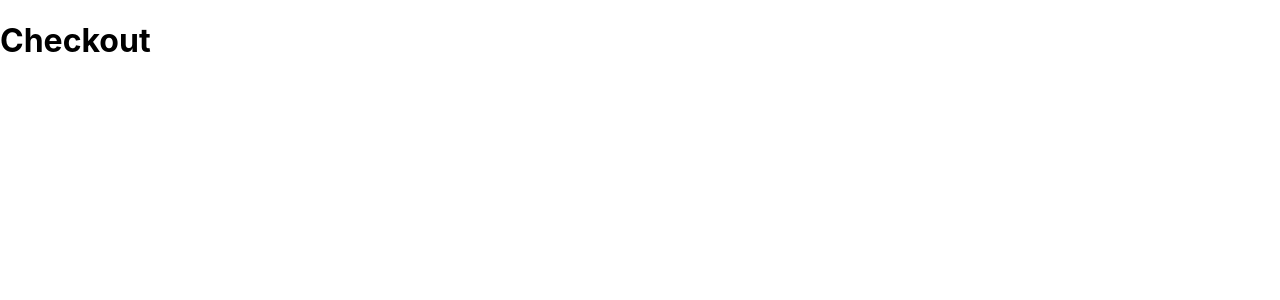
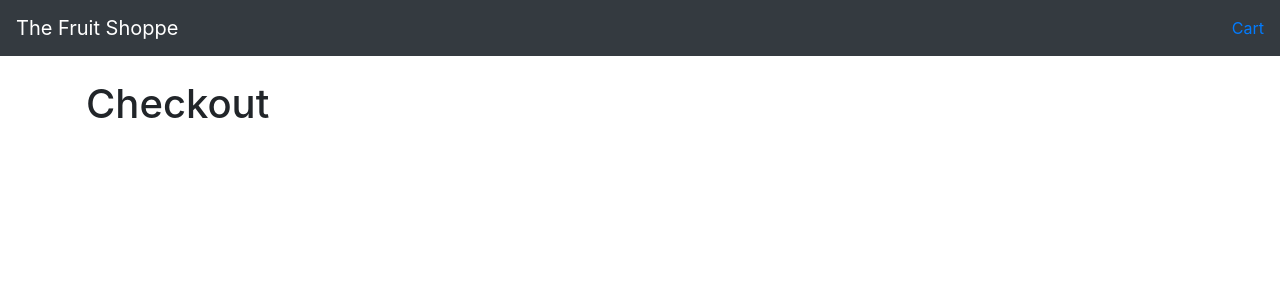
Before and after one commit to jv773/react-shoppe-demo, a React (Create React App) app: page /checkout in a window 1280 px wide. Shown: the top 300 px of the page. Built offline with nearby package versions, Linux system fonts and the light colour scheme.

Commit message:
Patrick/add navigation component (#4)
* add Navigation component

* adding base bootstrap styles

* adding bootstrap container to pages

```diff
--- a/package.json
+++ b/package.json
@@ -11,7 +11,9 @@
     "@types/react": "^16.9.0",
     "@types/react-dom": "^16.9.0",
     "@types/react-router-dom": "^5.1.3",
+    "bootstrap": "^4.4.1",
     "react": "^16.13.0",
+    "react-bootstrap": "^1.0.0-beta.17",
     "react-dom": "^16.13.0",
     "react-router-dom": "^5.1.2",
     "react-scripts": "3.4.0",
--- a/public/index.html
+++ b/public/index.html
@@ -24,7 +24,7 @@
       work correctly both with client-side routing and a non-root public URL.
       Learn how to configure a non-root public URL by running `npm run build`.
     -->
-    <title>Reactshoppe</title>
+    <title>Reactshoppe Demo</title>
   </head>
   <body>
     <noscript>You need to enable JavaScript to run this app.</noscript>
--- a/src/components/App.tsx
+++ b/src/components/App.tsx
@@ -3,11 +3,13 @@ import { Switch, Route } from 'react-router-dom';
 import Cart from './Cart';
 import Checkout from './Checkout';
 import Products from './Products';
+import Navigation from './Navigation';
 import ThankYou from './ThankYou';
 
 function App() {
   return (
     <div>
+      <Navigation />
       <Switch>
         <Route path='/cart'>
           <Cart />
--- a/src/components/Cart.tsx
+++ b/src/components/Cart.tsx
@@ -1,8 +1,11 @@
 import React from 'react';
+import { Container } from 'react-bootstrap';
 
 const Cart = () => {
   return (
-    <h1>Cart</h1>
+    <Container>
+      <h1>Cart</h1>
+    </Container>
   );
 };
 
--- a/src/components/Checkout.tsx
+++ b/src/components/Checkout.tsx
@@ -1,8 +1,11 @@
 import React from 'react';
+import { Container } from 'react-bootstrap';
 
 const Checkout = () => {
   return (
-    <h1>Checkout</h1>
+    <Container>
+      <h1>Checkout</h1>
+    </Container>
   );
 };
 
--- /dev/null
+++ b/src/components/Navigation.tsx
@@ -0,0 +1,17 @@
+import React from 'react';
+import { Navbar, Nav } from 'react-bootstrap';
+import { Link } from 'react-router-dom';
+
+const Navigation = () => {
+  return (
+    <Navbar bg='dark' expand='lg' fixed='top'>
+      <Navbar.Brand><Link to='/' className='header-link'>The Fruit Shoppe</Link></Navbar.Brand>
+      <Nav className='mr-auto'></Nav>
+      <Nav>
+      <Link to='/cart'>Cart</Link>
+      </Nav>
+    </Navbar>
+  );
+};
+
+export default Navigation;
--- a/src/components/Products.tsx
+++ b/src/components/Products.tsx
@@ -1,8 +1,11 @@
 import React from 'react';
+import { Container } from 'react-bootstrap';
 
 const Products = () => {
   return (
-    <h1>Products</h1>
+    <Container>
+      <h1>Products</h1>
+    </Container>
   );
 };
 
--- a/src/components/ThankYou.tsx
+++ b/src/components/ThankYou.tsx
@@ -1,8 +1,11 @@
 import React from 'react';
+import { Container } from 'react-bootstrap';
 
 const ThankYou = () => {
   return (
-    <h1>Thank You</h1>
+    <Container>
+      <h1>Thank You</h1>
+    </Container>
   );
 };
 
--- a/src/index.css
+++ b/src/index.css
@@ -1,13 +1,12 @@
 body {
   margin: 0;
-  font-family: -apple-system, BlinkMacSystemFont, 'Segoe UI', 'Roboto', 'Oxygen',
-    'Ubuntu', 'Cantarell', 'Fira Sans', 'Droid Sans', 'Helvetica Neue',
-    sans-serif;
-  -webkit-font-smoothing: antialiased;
-  -moz-osx-font-smoothing: grayscale;
+ }
+
+a.header-link {
+  text-decoration: none;
+  color: #fff;
 }
 
-code {
-  font-family: source-code-pro, Menlo, Monaco, Consolas, 'Courier New',
-    monospace;
+.container {
+  padding: 5rem 1rem 3rem 1rem;
 }
--- a/src/index.tsx
+++ b/src/index.tsx
@@ -2,6 +2,7 @@ import React from 'react';
 import ReactDOM from 'react-dom';
 import { BrowserRouter as Router } from 'react-router-dom';
 import App from './components/App';
+import 'bootstrap/dist/css/bootstrap.min.css';
 import './index.css';
 
 ReactDOM.render(
```
Also changed, not shown: 1 other file (tests, documents, lock files or other folders).
